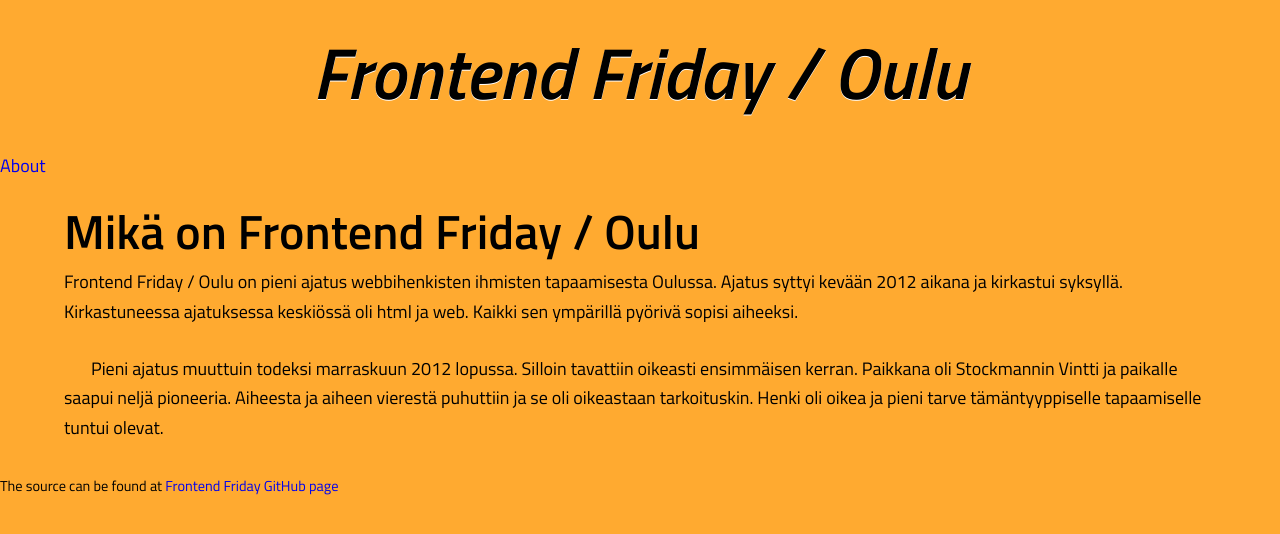
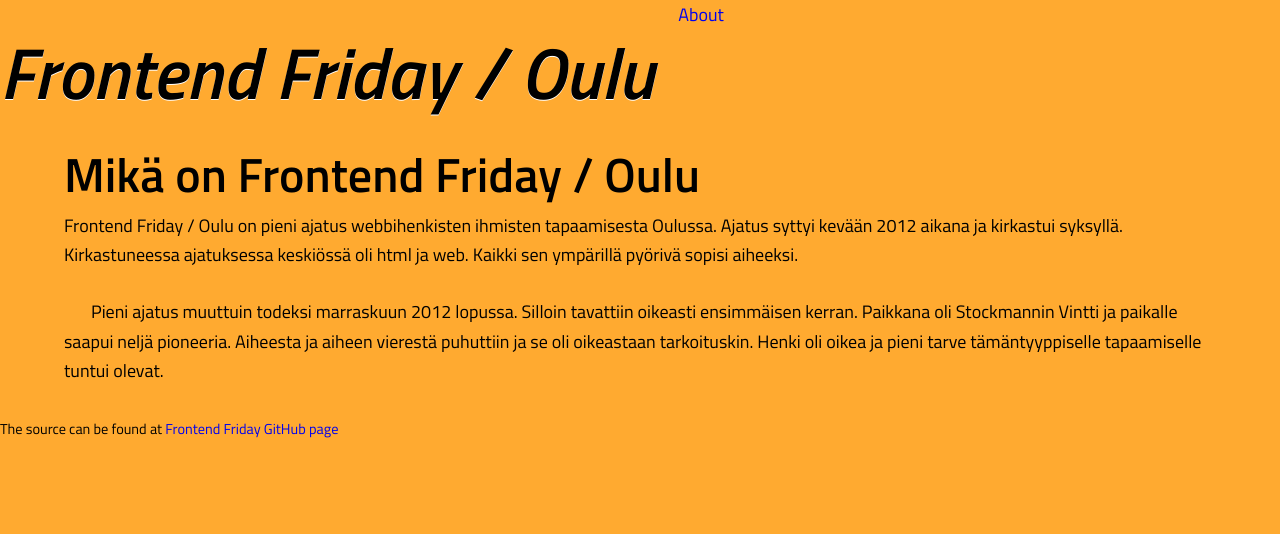
Before and after one commit to ouluweb/ouluweb.github.io, a Jekyll site: the page built from index.html, in a window 1280 px wide. Shown: the top 534 px of the page. Built offline with Jekyll 4.4.1, drawn with Linux system fonts in a browser that asks for light colours; Markdown is read by kramdown in place of the engine named in the settings.

Commit message:
Layout change

```diff
--- a/_layouts/default.html
+++ b/_layouts/default.html
@@ -3,29 +3,47 @@
   <head>
     <meta charset="utf-8">
     <meta http-equiv="X-UA-Compatible" content="chrome=1">
+    <meta name="viewport" content="width=device-width, initial-scale=1">
+
     <title>Frontend Friday / Oulu</title>
 
     <link rel="stylesheet" href="{{ site.root }}css/ff.css">
-    <meta name="viewport" content="width=device-width, initial-scale=1">
     <!--[if lt IE 9]>
     <script src="//html5shiv.googlecode.com/svn/trunk/html5.js"></script>
     <![endif]-->
   </head>
   <body>
     <div class="wrapper">
+
+        <div class="gw">
+            <div class="g d1 m1 mb-all">
               <header class="banner">
                 <h1 class="mega">Frontend Friday / Oulu</h1>
               </header>
+          </div>
+
+          <div class="g d2-d3">
               <nav class=site-nav>
                 <ul class=nav>
                     <li><a href="about.html">About</a>
                 </ul>
               </nav>
-      <section class=main>
+          </div>
+        </div>
+
+        <div class="gw">
+            <div class="g d1 m1 mb-all">
+
+                <section class=main role=main>
 
                     {{ content }}
 
                 </section>
+
+            </div>
+        </div>
+
+
       <footer>
         <p><small>The source can be found at <a href="https://github.com/Glenf/FrontendFriday">Frontend Friday GitHub page</a></small></p>
       </footer>
```
Lines whose indentation alone changed are shown as unchanged.
